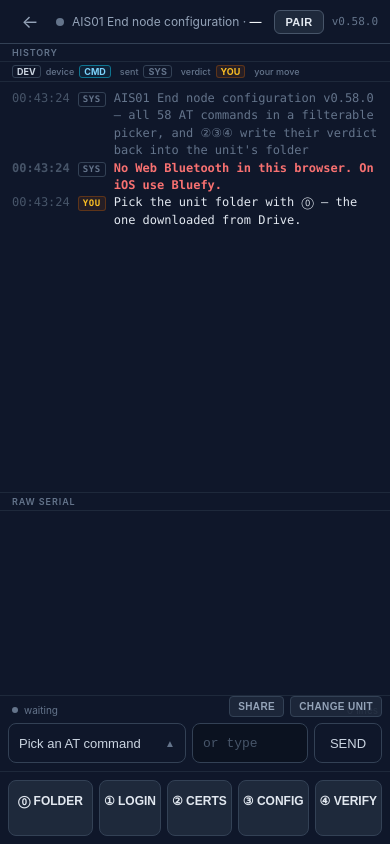
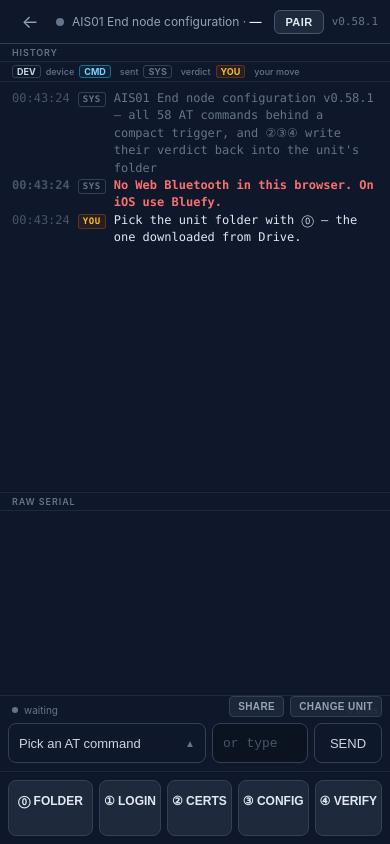
Before and after one commit to tomasbalmer/ais01-camera-pwa, a plain HTML site: page provision.html in a window 390 px wide. Drawn offline with Linux system fonts and the light colour scheme.

Commit message:
fix(provision): size the trigger to its label, not to the row
The picker was `flex: 1 1 auto`, so a control that says four words stretched
across every spare pixel and read as the screen's main event. A bottom bar of
three things all straining to fill the width has no hierarchy left to spend.

260px, and the cluster sits left. The empty space to its right is the point
rather than a gap: the stage buttons below are what legitimately spans the
screen, and now they are the only thing that does.

The panel is not bound by the trigger — it is absolutely positioned, so it
stays 420px wide behind a 260px button, which is what keeps 58 entries and
their descriptions readable without giving the button that width.

Under 560px there is no spare width to leave, so the cluster goes back to
filling the row and the trigger gives up what the field cannot do without.

Co-Authored-By: Claude Opus 5 (1M context) <noreply@anthropic.com>

```diff
--- a/modules/version.js
+++ b/modules/version.js
@@ -16,8 +16,8 @@
  * cached shell — pull to refresh, or reinstall the app from the home screen.
  */
 
-export const VERSION = '0.58.0';
+export const VERSION = '0.58.1';
 
 /* One line, for the places that want context rather than just a number. */
-export const VERSION_NOTE = 'all 58 AT commands in a filterable picker, and '
+export const VERSION_NOTE = 'all 58 AT commands behind a compact trigger, and '
     + '②③④ write their verdict back into the unit\'s folder';
--- a/provision.html
+++ b/provision.html
@@ -370,7 +370,21 @@
          * It is a listbox, not a menu: picking writes into the field and closes.
          * Nothing is sent, so nothing here needs confirming.
          */
-        .at-picker { position: relative; flex: 1 1 auto; min-width: 0; display: flex; }
+        /*
+         * The trigger is sized to its own label, not to the row.
+         *
+         * Stretching it across every spare pixel made a control that says four
+         * words look like the screen's main event, and a bottom bar of three
+         * things all straining to fill the width has no hierarchy left to
+         * spend. The cluster sits left, at the size each part needs, and the
+         * empty space to its right is the point rather than a gap: the stage
+         * buttons below are what legitimately spans the screen.
+         *
+         * The PANEL is not bound by that. It is absolutely positioned, so it
+         * can be wider than the button it hangs off — which is what keeps 58
+         * entries and their descriptions readable behind a compact trigger.
+         */
+        .at-picker { position: relative; flex: 0 0 260px; min-width: 0; display: flex; }
         #at-menu {
             flex: 1 1 auto; min-width: 0; min-height: 40px;
             display: flex; align-items: center; justify-content: space-between;
@@ -385,7 +399,8 @@
         #at-menu[aria-expanded="true"] { border-color: #475569; background: #1e293b; }
 
         .at-panel {
-            position: absolute; bottom: calc(100% + 6px); left: 0; right: 0;
+            position: absolute; bottom: calc(100% + 6px); left: 0;
+            width: max(100%, 420px); max-width: calc(100vw - 32px);
             z-index: 20;
             display: flex; flex-direction: column;
             max-height: min(52vh, 420px);
@@ -446,6 +461,13 @@
             background: #0f172a; color: #cbd5e1; font-size: 13px;
         }
         #at-send:active { background: #1e293b; }
+
+        /* No spare width to leave, so the cluster goes back to filling the row
+           and the trigger gives up what the field cannot do without. */
+        @media (max-width: 560px) {
+            .at-picker { flex: 1 1 auto; }
+            .at-row input#at-input { flex: 0 0 96px; }
+        }
     </style>
 </head>
 <body>
```
